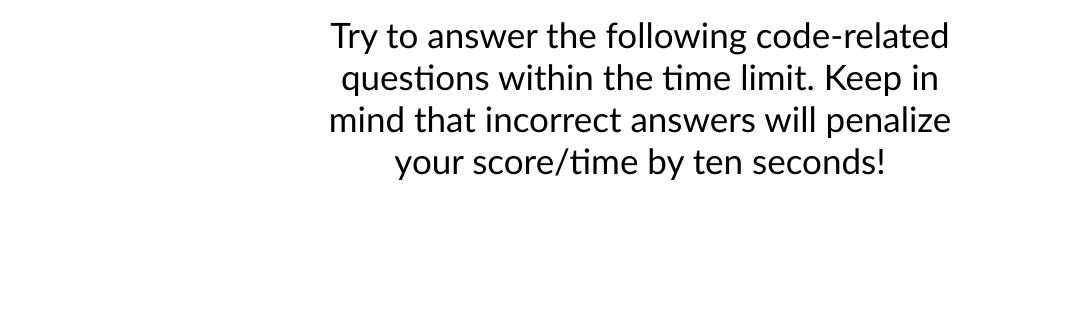
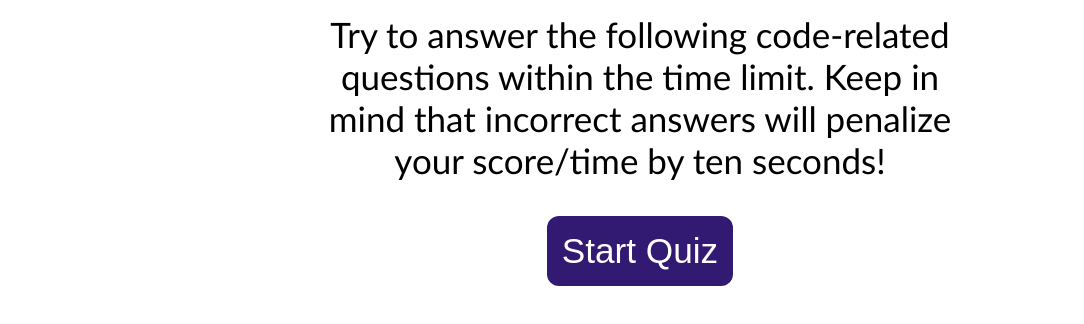
Before and after one commit to Dokeyz/JS-Quiz, a plain HTML site: page docs/index.html in a window 1280 px wide. Shown: the part 260-584 px from the top of the page, without its empty margins (0-1084 px from the left). Drawn offline with Linux system fonts and the light colour scheme.

Commit message:
Added button and button hover to main page

```diff
--- a/docs/index.html
+++ b/docs/index.html
@@ -19,6 +19,9 @@
     <main>
         <h1 class="page-title">Coding Quiz Challenge</h1>
         <p>Try to answer the following code-related questions within the time limit. Keep in mind that incorrect answers will penalize your score/time by ten seconds!</p>
+        <div>
+            <button class="mainbtn" type="click">Start Quiz</button>
+        </div>
     </main>
 
 
--- a/docs/style.css
+++ b/docs/style.css
@@ -35,3 +35,19 @@ font-size: 80px;
 margin: 20px;
 padding: 40px 0px 0px 0px;
 }
+
+.mainbtn {
+margin: auto;
+display: flex;
+outline: none;
+border: none;
+padding: 15px;
+background: #321a73;
+font-size: 2.2rem;
+color: #fff;
+border-radius: 12px;
+}
+
+.mainbtn:hover {
+    background-color: #ba58e5;
+  }
```
